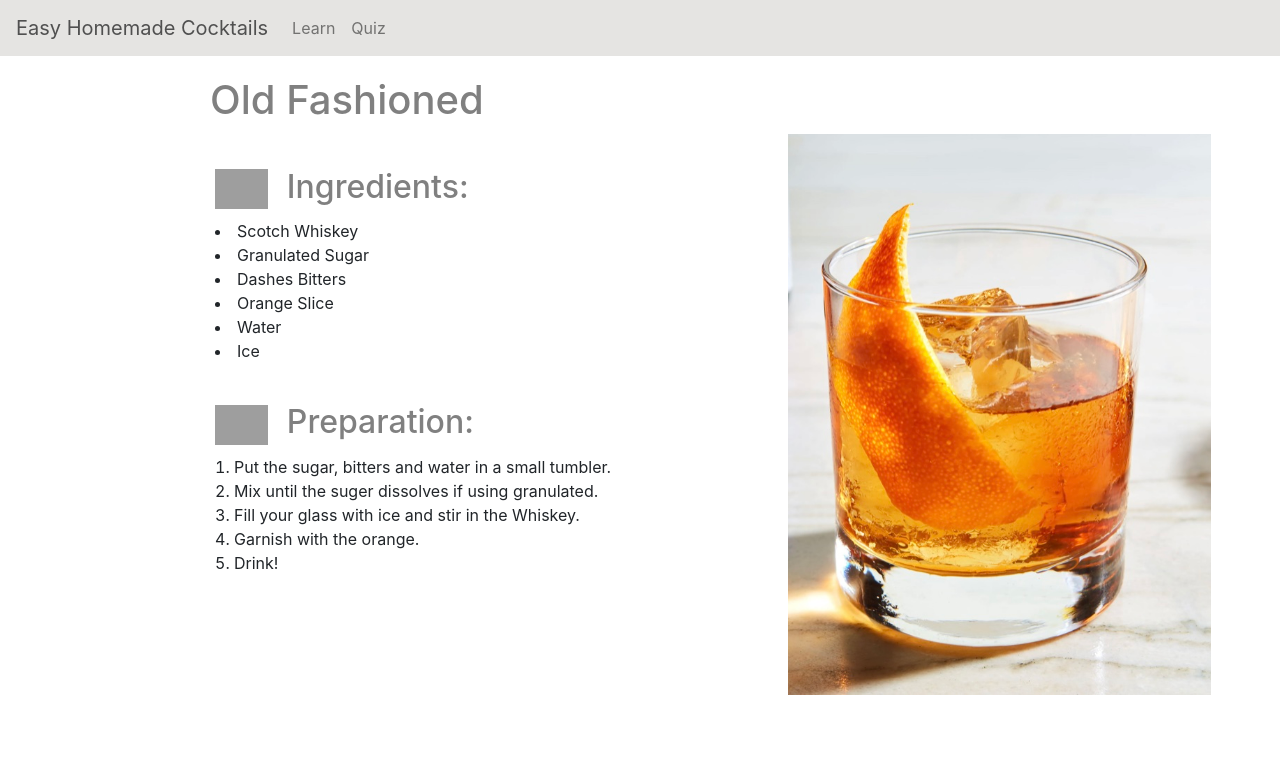
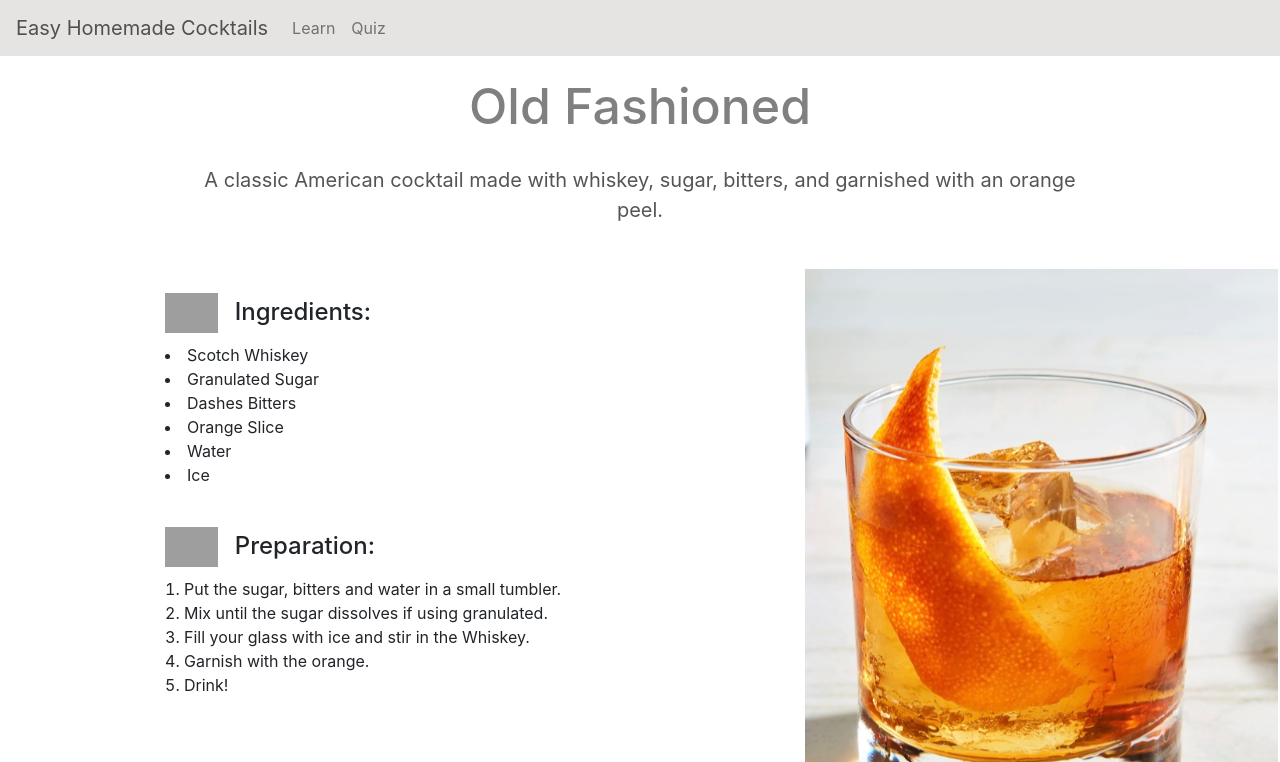
Before and after one commit to MayRamati/COMS4170-Project, a Flask app: page /learn/1 in a window 1280 px wide. Shown: the top 762 px of the page. Run offline with Flask 3, Linux system fonts and the light colour scheme; some libraries are stand-ins or nearby versions; grey boxes are pictures that could not be loaded.

Commit message:
adding css and basic info

```diff
--- a/server.py
+++ b/server.py
@@ -8,10 +8,11 @@ app.secret_key = 'COMS4170'
 lessons = {
     1: {
         "name": "Old Fashioned",
+        "info": "A classic American cocktail made with whiskey, sugar, bitters, and garnished with an orange peel.",
         "ingredients": ["Scotch Whiskey", "Granulated Sugar", "Dashes Bitters", "Orange Slice", "Water", "Ice"],
         "preparation_steps": [
             "Put the sugar, bitters and water in a small tumbler.",
-            "Mix until the suger dissolves if using granulated.",
+            "Mix until the sugar dissolves if using granulated.",
             "Fill your glass with ice and stir in the Whiskey.",
             "Garnish with the orange.",
             "Drink!"
@@ -21,7 +22,8 @@ lessons = {
     },
     2: {
         "name": "Sex on the Beach",
-        "ingredients": ["Vodka", "peach schnapps", "Orange Juice","Cranberry Juice", "Orange slice", "glace cherry","Ice"],
+        "info": "A fruity cocktail made with vodka, peach schnapps, orange juice, and cranberry juice.",
+        "ingredients": ["Vodka", "peach schnapps", "Orange Juice", "Cranberry Juice", "Orange slice", "glace cherry", "Ice"],
         "preparation_steps": [
             "Fill the glass with ice.",
             "Pour some vodka, peach schnapps and fruit juices and stir.",
@@ -33,10 +35,11 @@ lessons = {
     },
     3: {
         "name": "Classic Negroni",
+        "info": "An iconic Italian cocktail made with gin, vermouth rosso, and Campari, garnished with an orange peel.",
         "ingredients": ["Campari", "Gin", "Orange Juice", "Orange", "Ice"],
         "preparation_steps": [
             "Pour in 3 shots of campari, 3 shots of gin into a glass or jug with ice.",
-            "Stir well until the outside of the glass feels cold."
+            "Stir well until the outside of the glass feels cold.",
             "Fill with orange juice till ¾ of the glass is filled.",
             "Add a large ice sphere.",
             "Cut a slice of orange and lay it down inside the glass.",
@@ -47,12 +50,13 @@ lessons = {
     },
     4: {
         "name": "Sangaria",
-        "ingredients": ["Red Wine","Brandy", "Chopped Orange","Chopped Pear", "Chopped Lemon", "Cinnamon Sticks", "Sugar", "Ice","Sparkling Water"],
+        "info": "A Spanish punch made with red wine, chopped fruits, and often mixed with brandy or sparkling water.",
+        "ingredients": ["Red Wine", "Brandy", "Chopped Orange", "Chopped Pear", "Chopped Lemon", "Cinnamon Sticks", "Sugar", "Ice", "Sparkling Water"],
         "preparation_steps": [
             "Put the chopped fruits in a bowl.",
             "Sprinkle in the sugar and cinnamon and stir to coat.",
             "Stir the mixture with ice.",
-            "Pour in the whine and brandy.",
+            "Pour in the wine and brandy.",
             "Top with sparkling water.",
             "Enjoy! Relax on the couch"
         ],
@@ -61,12 +65,13 @@ lessons = {
     },
     5: {
         "name": "Hot Toddy",
-        "ingredients": ["Whisky", "Honey","Cinnamon Stick","Lemon - half juiced/half sliced",],
+        "info": "A warm beverage made with whiskey, honey, lemon, and often enjoyed as a remedy for colds.",
+        "ingredients": ["Whisky", "Honey", "Cinnamon Stick", "Lemon - half juiced/half sliced"],
         "preparation_steps": [
             "Whisk the whisky and honey together.",
             "Add a cinnamon stick.",
             "Pour in boiling water.",
-            "Add a splash of lemon juice."
+            "Add a splash of lemon juice.",
             "Throw in a sliced lemon",
             "Lay down and relax."
         ],
@@ -74,6 +79,7 @@ lessons = {
         "video": 'hot toddy.mp4'
     }
 }
+
 
 quizzes = {
     1: {
--- a/static/learn.css
+++ b/static/learn.css
@@ -1,5 +1,5 @@
 .container {
-    max-width: 900px;
+    max-width: 1000px;
     margin: auto;
     padding: 10px;
 }
@@ -8,9 +8,6 @@
     display: flex;
     flex-direction: row-reverse;
     justify-content: flex-end;
-}
-.cocktail-name {
-    color: #808080;
 }
 
 .lesson-image {
@@ -34,7 +31,6 @@
     text-align: left;
     padding-left: 5px;
     padding-right: 10px;
-    margin-top: 10px; /* Add margin to create space between preparation and video */
 }
 
 h1, h2 {
@@ -72,8 +68,33 @@ ul, ol {
     vertical-align: middle;
 }
 
-video {
-    width: 100%;
-    margin-top: 70px;
+.cocktail-name {
+    text-align: center;
+    font-size: 50px;
+    color: #808080;
+    margin-bottom: 0; /* Reduces space between the title and info text */
+}
 
+.cocktail-info {
+    font-size: 20px;
+    color: #555;
+    margin-top: 5px;
+    margin-bottom: 20px;
+    text-align: center;
 }
+
+.video-container {
+    text-align: center;
+    margin: 20px 0;
+}
+
+.video-container video {
+    width: 80%;
+    height: auto; /
+    border-radius: 8px;
+    box-shadow: 0 4px 8px rgba(0,0,0,0.1);
+}
+
+.cocktail-headlines{
+    font-size: 24px;
+}
--- a/templates/learn.html
+++ b/templates/learn.html
@@ -9,7 +9,8 @@
 </head>
 <body>
 <div class="container">
-    <h1 class="cocktail-name">{{ data.name }}</h1>
+    <h1 class="cocktail-name">{{ data.name }}</h1> <br>
+    <p class="cocktail-info">{{ data.info }}</p> <br>
     <div class="cocktail-display">
         <!-- Image on the left -->
         <div class="lesson-image">
@@ -17,7 +18,7 @@
         </div>
         <br> <br>
         <div class="cocktail-details"> <br>
-       <h2 class="cocktail-name">
+       <h2 class="cocktail-headlines">
         <img src="https://www.shutterstock.com/image-vector/vector-sketch-martini-glass-olives-260nw-227829139.jpg" alt="Ingredients Icon" class="title-icon" > Ingredients:
        </h2>
             <ul>
@@ -25,7 +26,7 @@
                 <li>{{ ingredient }}</li>
                 {% endfor %}
             </ul> <br>
-            <h2 class = "cocktail-name">
+            <h2 class = "cocktail-headlines">
              <img src="https://www.shutterstock.com/image-vector/shaker-icon-vector-illustration-600nw-500695585.jpg" alt="Preparation Icon" class="title-icon"> Preparation:
             </h2>
             <ol>
@@ -34,11 +35,13 @@
                 {% endfor %}
             </ol>
         </div>
-    </div>
-    <video width="320" height="240" controls>
-        <source src="{{ url_for('static', filename="videos/" + data.video) }}"
-        type="video/mp4" />
+    </div> <br> <br>
+<div class="video-container">
+    <video controls>
+        <source src="{{ url_for('static', filename='videos/' + data.video) }}" type="video/mp4">
+        Your browser does not support the video tag.
     </video>
+</div> <br>
 <div class="button-group">
     {% if quiz == 1 %}
         <a href="/learn_menu" class="btn btn-primary">Go Back</a>
```
Also changed, not shown: static/match_quiz.css (+5 -5 lines), static/match_quiz.js (+14 -21 lines).
